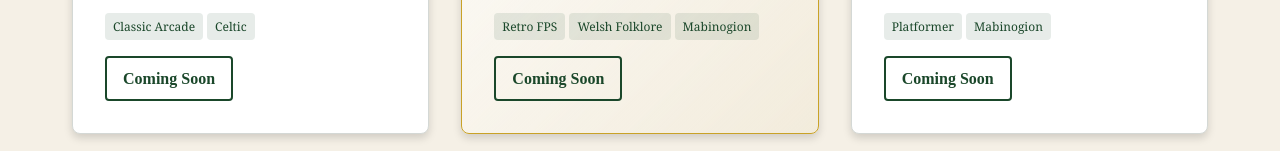
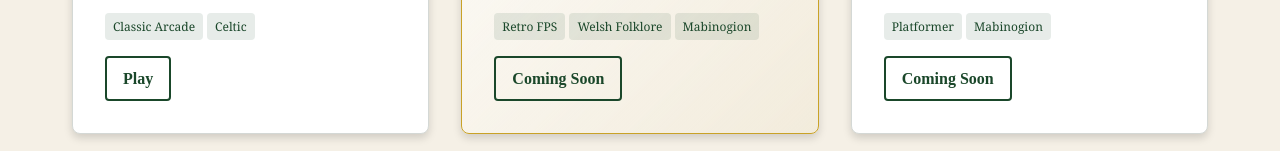
Before and after one commit to mythshare-net/mythshare-net.github.io, a plain HTML site: page index.html in a window 1280 px wide. Shown: the part 1393-1544 px from the top of the page. Drawn offline with Linux system fonts and the light colour scheme.

Commit message:
Update game link from 'Coming Soon' to 'Play'

```diff
--- a/index.html
+++ b/index.html
@@ -163,7 +163,7 @@
                             <span class="tag">Classic Arcade</span>
                             <span class="tag">Celtic</span>
                         </div>
-                        <a href="#" class="game-link" aria-label="Play Wyrm - Coming Soon">Coming Soon</a>
+                        <a href="/wyrm" class="game-link" aria-label="Play Wyrm">Play</a>
                     </article>
 
                     <!-- Cwm Annwn -->
```
